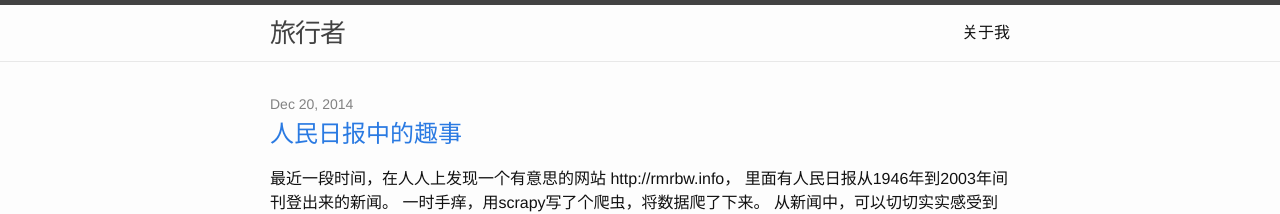
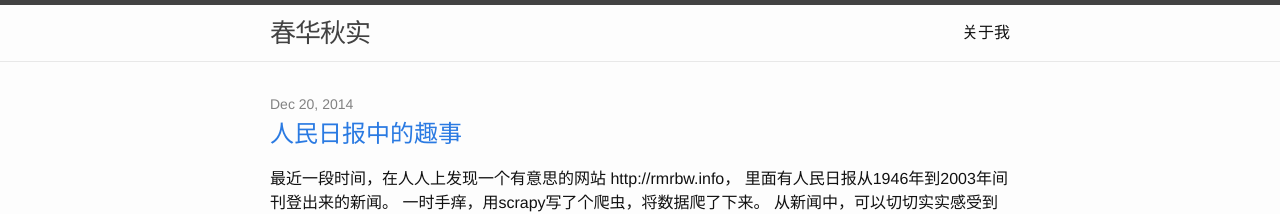
Before and after one commit to tracholar/tracholar.github.io, a Jekyll site: the page built from index.html, in a window 1280 px wide and 900 px high. Shown: the top 214 px of the window. Built offline with Jekyll 4.4.1, drawn with Linux system fonts in a browser that asks for light colours.

Commit message:
alert name

```diff
--- a/_config.yml
+++ b/_config.yml
@@ -1,5 +1,5 @@
 # Site settings
-title: 旅行者
+title: 春华秋实
 email: zuoyuanlxz (AT) gmail.com
 description: > # this means to ignore newlines until "baseurl:"
   记录每天的心情和收获，不积跬步无以至千里！
```
